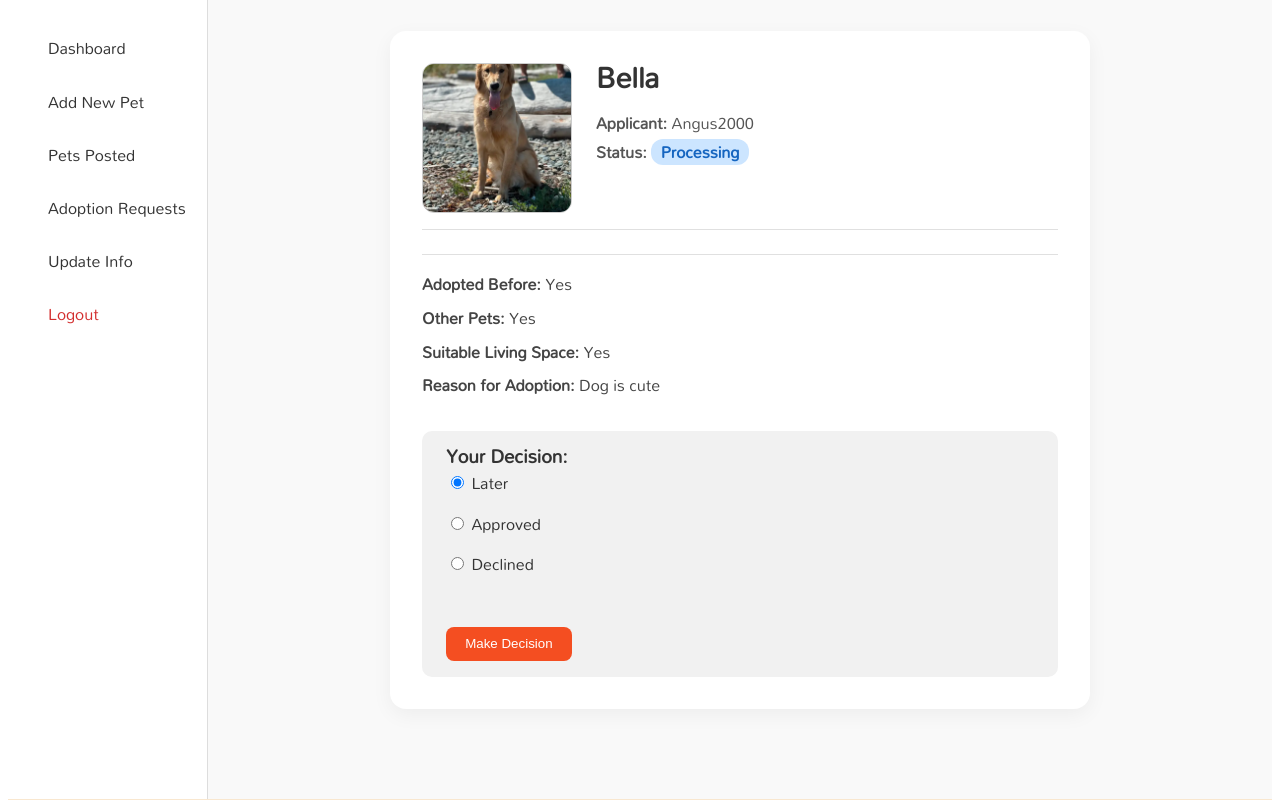
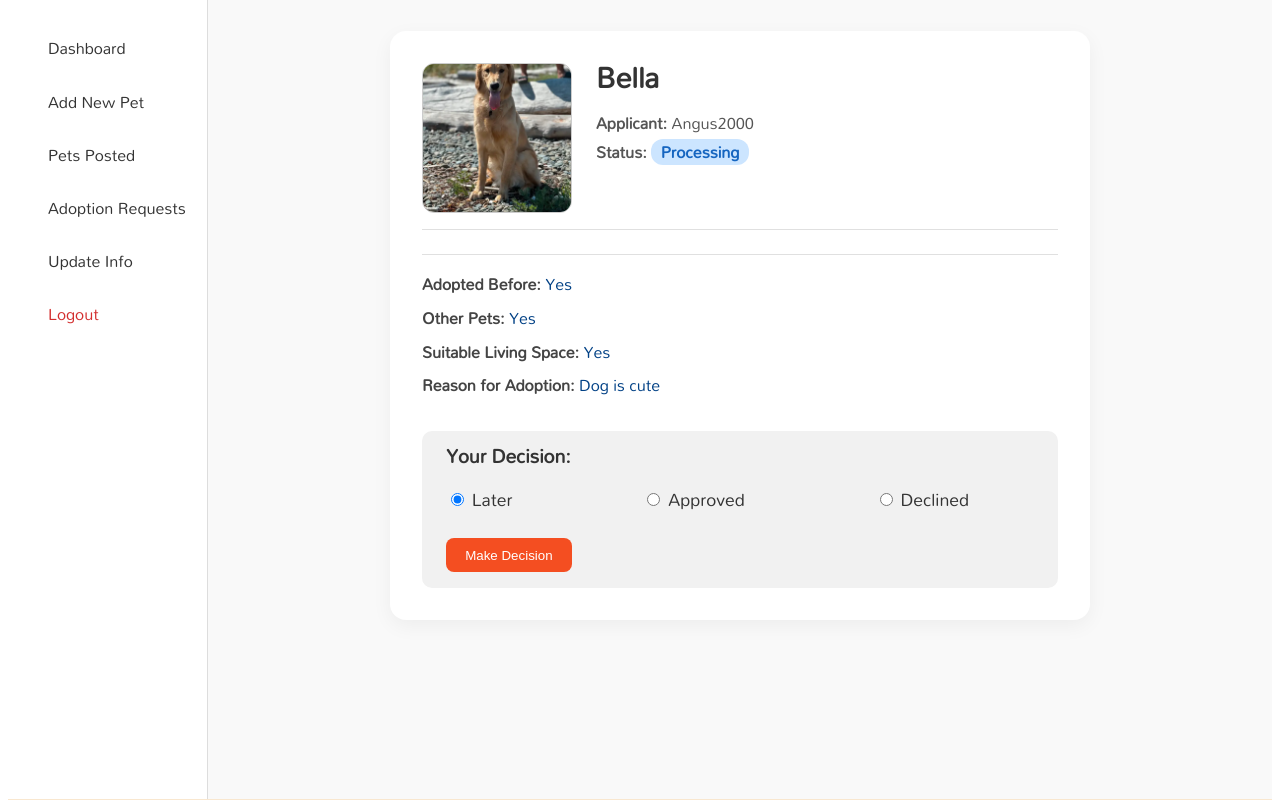
Before and after one commit to Dannie-1217/IAT459, a PHP site: page /public/staff/provider/request_processing.php in a window 1280 px wide. Shown: the part 78-878 px from the top of the page. Run offline with PHP 8.4, Linux system fonts and the light colour scheme; a user stored in the database is signed in; data comes from the database, SQL or seed files in the repository; some web fonts are replaced.

Commit message:
update request_processing page layout

```diff
--- a/public/css/request_processing.css
+++ b/public/css/request_processing.css
@@ -59,6 +59,9 @@
     color: #444;
     line-height: 1.5;
 }
+.request-details span{
+   color:#004085
+}
 
 /* Status badge styling */
 .status {
@@ -81,7 +84,7 @@
 
 .status.processing {
     background-color: #cce5ff;
-    color: #004085;
+    color: #1565c0;
 }
 
 /* Decision form layout */
@@ -91,10 +94,16 @@
     border-radius: 10px;
 }
 
+.decision_container{
+    display: flex;
+    justify-content: space-between;
+}
+
 .decision-form h3 {
     margin-top: 0;
     color: #333;
-    margin-bottom: 0.5rem;
+    margin-bottom: 1.5rem;
+    font-size: 1.2rem;
 }
 
 .decision-form label {
@@ -102,6 +111,7 @@
     margin-bottom: 0.4rem;
     font-weight: 500;
     color: #333;
+    font-size: 1.1rem;
 }
 
 .btn-decision {
--- a/public/staff/provider/request_processing.php
+++ b/public/staff/provider/request_processing.php
@@ -103,17 +103,19 @@ $RequestResult = mysqli_query($connection, $RequestQuery);
                         </div>
 
                         <div class="request-details">
-                            <p><strong>Adopted Before:</strong> <?php echo htmlspecialchars($row['adopted_before']) ?></p>
-                            <p><strong>Other Pets:</strong> <?php echo htmlspecialchars($row['other_pets']) ?></p>
-                            <p><strong>Suitable Living Space:</strong> <?php echo htmlspecialchars($row['suitable_living_space']) ?></p>
-                            <p><strong>Reason for Adoption:</strong> <?php echo htmlspecialchars($row['reason_for_adoption']) ?></p>
+                            <p><strong>Adopted Before:</strong> <span><?php echo htmlspecialchars($row['adopted_before']) ?></span></p>
+                            <p><strong>Other Pets:</strong> <span><?php echo htmlspecialchars($row['other_pets']) ?></span></p>
+                            <p><strong>Suitable Living Space:</strong> <span><?php echo htmlspecialchars($row['suitable_living_space']) ?></span></p>
+                            <p><strong>Reason for Adoption:</strong> <span><?php echo htmlspecialchars($row['reason_for_adoption']) ?></span></p>
                         </div>
 
                         <form class="decision-form" method="GET"  action="request_processing.php">
                             <h3>Your Decision:</h3>
-                            <label><input type="radio" name="decision" value="Later" checked> Later</label><br>
-                            <label><input type="radio" name="decision" value="Approved" required> Approved</label><br>
-                            <label><input type="radio" name="decision" value="Declined" required> Declined</label><br><br>
+                            <div class="decision_container">
+                                <label><input type="radio" name="decision" value="Later" checked> Later</label><br>
+                                <label><input type="radio" name="decision" value="Approved" required> Approved</label><br>
+                                <label><input type="radio" name="decision" value="Declined" required> Declined</label><br><br>
+                            </div>
                             <input type="submit" value="Make Decision" class="btn-decision">
                         </form>
                     </div>
```
